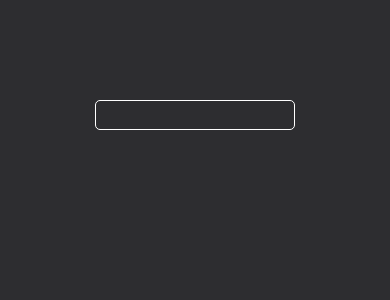
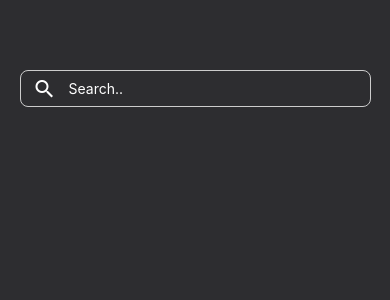
Before and after one commit to gl-cardillo/music-searcher, a React Native app: screen / in a window 390 px wide. Shown: the top 300 px of the page. Built offline with nearby package versions, Linux system fonts and the light colour scheme.

Commit message:
add icons in search and improve style

```diff
--- a/App.tsx
+++ b/App.tsx
@@ -1,14 +1,25 @@
 import { StatusBar } from "expo-status-bar";
-import { StyleSheet, Text, View, TextInput, Image, ScrollView } from "react-native";
+import {
+  StyleSheet,
+  Text,
+  View,
+  TextInput,
+  Image,
+  ScrollView,
+  TouchableOpacity,
+} from "react-native";
 import axios from "axios";
 import { useEffect, useState } from "react";
 import { API_URL, API_TOKEN } from "@env";
+import { Icon } from "@rneui/base";
 
 export default function App() {
-  const [search, setSearch] = useState<string>("");
+  const [searchText, setSearchText] = useState<string>("");
 
   const [results, setResults] = useState<any>([]);
   const getData = async (search: string) => {
+    setSearchText(search);
+    if (search !== "") {
       try {
         const response = await axios.get(
           `${API_URL}/search?q=${search}&type=album%2Cartist%2Ctrack`,
@@ -19,16 +30,39 @@ export default function App() {
       } catch (error) {
         console.error(error);
       }
+    } else {
+      setResults([]);
+    }
   };
   console.log(results[0]);
 
+  const handleClear = () => {
+    setSearchText("");
+    setResults([]);
+  };
+
   return (
     <View style={styles.container}>
+      <View style={styles.searchContainer}>
+        <Icon name="search" color="white" style={styles.icon} />
         <TextInput
           style={styles.searchInput}
           onChangeText={(txt) => getData(txt)}
+          value={searchText}
+          placeholder="Search.."
         />
-
+        {searchText !== "" && (
+          <TouchableOpacity onPress={handleClear}>
+            <Icon
+              name="remove"
+              color="white"
+              type="font-awesome"
+              style={styles.icon}
+            />
+          </TouchableOpacity>
+        )}
+      </View>
+      <ScrollView style={styles.resultsContainer}>
         {results.length > 0 &&
           results.map((result: any, i: number) => (
             <View style={styles.resultContainer} key={i}>
@@ -44,6 +78,7 @@ export default function App() {
               </View>
             </View>
           ))}
+      </ScrollView>
     </View>
   );
 }
@@ -53,26 +88,43 @@ const styles = StyleSheet.create({
     flex: 1,
     backgroundColor: "#2D2D30",
     alignItems: "center",
-    paddingTop: 100,
+    paddingTop: 70,
+  },
+  searchContainer: {
+    flexDirection: "row",
+    alignItems: "center",
+    borderWidth: 1,
+    borderColor: "#ccc",
+    borderRadius: 8,
+    paddingHorizontal: 8,
+    width: "90%",
   },
   searchInput: {
-    borderWidth: 0.5,
-    width: 200,
-    height: 30,
-    padding: 10,
-    marginBottom: 20,
+    flex: 1,
+    paddingLeft: 8,
+    paddingRight: 30, // To make space for the clear icon
     color: "white",
-    borderColor: 'white',
-    borderRadius: 5
+    borderColor: "white",
+    height: 35,
+  },
+  icon: {
+    width: 24,
+    height: 24,
+    marginHorizontal: 4,
   },
   images: {
-    width: 50,
-    height: 50,
+    width: 60,
+    height: 60,
     borderRadius: 50,
   },
+  resultsContainer: {
+    width: '100%',
+    marginTop: 15,
+  },
   resultContainer: {
-    marginTop: 15,
-    width: 250,
+    marginTop: 20,
+    width: "70%",
+    marginLeft: 20,
     display: "flex",
     flexDirection: "row",
     gap: 10,
@@ -82,6 +134,8 @@ const styles = StyleSheet.create({
   name: {
     fontWeight: "bold",
     color: "white",
+    fontSize: 16,
+    marginBottom: 5,
   },
   type: {
     color: "white",
```
Lines whose indentation alone changed are shown as unchanged.
